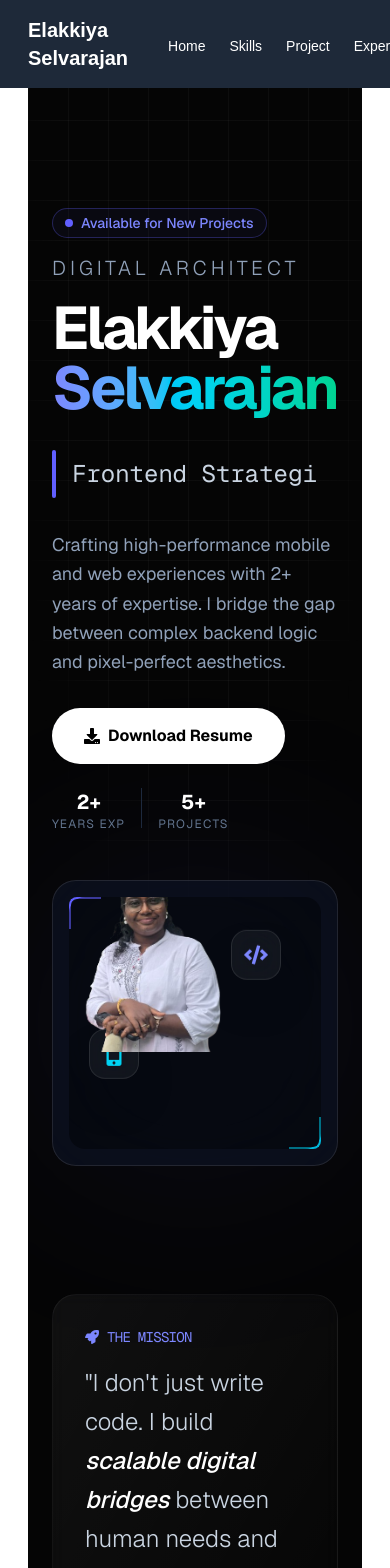
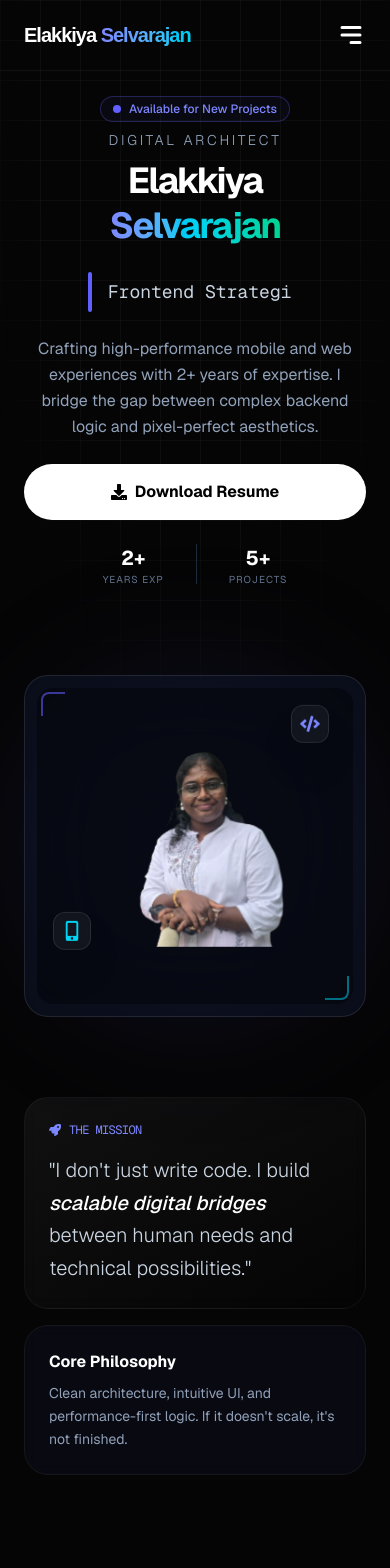
Before and after one commit to Elakkiya-S-28/portfolio_web, a Next.js app: page /Main in a window 390 px wide. Shown: the top 1568 px of the page. Built offline with nearby package versions, Linux system fonts and the light colour scheme.

Commit message:
Resolved mobile View

```diff
--- a/src/app/Main/page.tsx
+++ b/src/app/Main/page.tsx
@@ -1,25 +1,36 @@
 "use client";
-import  Contacts  from "@/container/Main/Contacts/page";
+import React, { useEffect, useState } from "react";
+import { motion, AnimatePresence } from "framer-motion";
+import { HiMenuAlt3, HiX } from "react-icons/hi"; // Install react-icons
+
+import Contacts from "@/container/Main/Contacts/page";
 import Experience from "@/container/Main/Experience/page";
 import Home from "@/container/Main/Home/page";
 import Project from "@/container/Main/Project/page";
 import { Skills } from "@/container/Main/Skills/page";
-import { useEffect, useState } from "react";
 
 export default function Main() {
   const [showNav, setShowNav] = useState(true);
   const [lastScrollY, setLastScrollY] = useState(0);
+  const [isMobileMenuOpen, setIsMobileMenuOpen] = useState(false);
+
+  const navLinks = [
+    { name: "Home", href: "#home" },
+    { name: "Skills", href: "#skills" },
+    { name: "Projects", href: "#project" },
+    { name: "Experience", href: "#experience" },
+    { name: "Contact", href: "#contacts" },
+  ];
 
   useEffect(() => {
     const handleScroll = () => {
       const currentScrollY = window.scrollY;
-
       if (currentScrollY > lastScrollY && currentScrollY > 80) {
         setShowNav(false);
+        setIsMobileMenuOpen(false); // Close menu on scroll
       } else {
         setShowNav(true);
       }
-
       setLastScrollY(currentScrollY);
     };
 
@@ -28,66 +39,109 @@ export default function Main() {
   }, [lastScrollY]);
 
   return (
-    <div className="relative">
-      <div
-        className={`fixed top-0 z-50 w-full flex justify-between items-center pt-4
-        transition-transform duration-300 ease-in-out bg-gray-800 pb-4
-        ${showNav ? "translate-y-0" : "-translate-y-full"}`}
+    <div className="bg-[#050505] min-h-screen selection:bg-indigo-500/30">
+      {/* NAVIGATION BAR */}
+      <nav
+        className={`fixed top-0 z-[100] w-full transition-all duration-300 border-b border-white/5
+        ${showNav ? "translate-y-0" : "-translate-y-full"}
+        ${lastScrollY > 20 ? "bg-black/80 backdrop-blur-xl py-3" : "bg-transparent py-5"}`}
       >
-        <h1 className=" text-xl text-white font-bold px-7">
-          Elakkiya Selvarajan
-        </h1>
+        <div className="max-w-7xl mx-auto px-6 flex justify-between items-center">
+          {/* LOGO */}
+          <motion.h1
+            initial={{ opacity: 0 }}
+            animate={{ opacity: 1 }}
+            className="text-xl md:text-2xl font-bold tracking-tighter text-white"
+          >
+            Elakkiya <span className="text-transparent bg-clip-text bg-gradient-to-r from-indigo-400 to-cyan-400">Selvarajan</span>
+          </motion.h1>
 
-        <h3 className="text-xl text-white pr-7">
+          {/* DESKTOP NAV */}
+          <div className="hidden md:flex items-center gap-1">
+            {navLinks.map((link) => (
               <a
-            href="#home"
-            className="px-3 py-2 rounded-md text-sm font-medium hover:bg-gray-700"
+                key={link.name}
+                href={link.href}
+                className="px-4 py-2 text-sm font-medium text-slate-400 hover:text-white transition-colors relative group"
               >
-            Home
+                {link.name}
+                <span className="absolute bottom-0 left-0 w-0 h-[2px] bg-gradient-to-r from-indigo-400 to-cyan-400 transition-all group-hover:w-full" />
               </a>
+            ))}
+          </div>
+
+          {/* MOBILE TOGGLE */}
+          <button
+            className="md:hidden text-white text-3xl"
+            onClick={() => setIsMobileMenuOpen(!isMobileMenuOpen)}
+          >
+            {isMobileMenuOpen ? <HiX /> : <HiMenuAlt3 />}
+          </button>
+        </div>
+
+        {/* MOBILE MENU OVERLAY */}
+        <AnimatePresence>
+          {isMobileMenuOpen && (
+            <motion.div
+              initial={{ opacity: 0, height: 0 }}
+              animate={{ opacity: 1, height: "auto" }}
+              exit={{ opacity: 0, height: 0 }}
+              className="md:hidden bg-black/95 backdrop-blur-2xl border-b border-white/10 overflow-hidden"
+            >
+              <div className="flex flex-col p-6 gap-4">
+                {navLinks.map((link) => (
                   <a
-            href="#skills"
-            className="px-3 py-2 rounded-md text-sm font-medium hover:bg-gray-700"
+                    key={link.name}
+                    href={link.href}
+                    onClick={() => setIsMobileMenuOpen(false)}
+                    className="text-2xl font-semibold text-slate-300 hover:text-indigo-400 transition-colors"
                   >
-            Skills
+                    {link.name}
                   </a>
-          <a
-            href="#project"
-            className="px-3 py-2 rounded-md text-sm font-medium hover:bg-gray-700"
-          >
-            Project
-          </a>
-           <a
-            href="#experience"
-            className="px-3 py-2 rounded-md text-sm font-medium hover:bg-gray-700"
-          >
-            Experience
-          </a>
-          <a
-            href="#contacts"
-            className="px-3 py-2 rounded-md text-sm font-medium hover:bg-gray-700"
-          >
-            Contacts
-          </a>
-        </h3>
+                ))}
               </div>
-      <section id="home" className="min-h-screen px-7 pt-20">
+            </motion.div>
+          )}
+        </AnimatePresence>
+      </nav>
+
+      {/* SECTIONS */}
+      <main className="relative">
+        <section id="home" className="scroll-mt-20">
           <Home />
         </section>
 
-      <section id="skills" className="min-h-screen px-7 pt-20">
+        <section id="skills" className="scroll-mt-20 py-20">
+          <div className="max-w-7xl mx-auto px-6">
             <Skills />
-      </section>
-      <section id="project" className="min-h-screen px-7 pt-20">
-        <Project />
-      </section>
-      <section id="experience" className="min-h-screen px-7 pt-20">
-        <Experience />
+          </div>
         </section>
 
-      <section id="contacts" className="min-h-screen px-7 pt-20">
+        <section id="project" className="scroll-mt-20 py-20">
+          <div className="max-w-7xl mx-auto px-6">
+            <Project />
+          </div>
+        </section>
+
+        <section id="experience" className="scroll-mt-20 py-20">
+          <div className="max-w-7xl mx-auto px-6">
+            <Experience />
+          </div>
+        </section>
+
+        <section id="contacts" className="scroll-mt-20 py-20 bg-gradient-to-b from-transparent to-indigo-500/5">
+          <div className="max-w-7xl mx-auto px-6">
             <Contacts />
+          </div>
         </section>
+      </main>
+
+      {/* GLOBAL SMOOTH SCROLL HACK */}
+      <style jsx global>{`
+        html {
+          scroll-behavior: smooth;
+        }
+      `}</style>
     </div>
   );
 }
--- a/src/component/HomeImage/page.tsx
+++ b/src/component/HomeImage/page.tsx
@@ -1,38 +1,35 @@
 export default function HomeImage() {
   return (
-    <div className="relative w-[550px] h-[520px] overflow-hidden">
-      {/* <span
-        className="absolute top-5 left-15 text-[160px] text-[#F26B4F] select-none"
-        style={{
-          WebkitTextStroke: "3px #F26B4F",
-          color: "transparent",
-          opacity: 0.8,
-        }}
-      >
-        &lt;
-      </span>
+    /*
+       1. Changed fixed w-[550px] to w-full.
+       2. Used aspect-square to maintain a consistent shape.
+       3. Added flex centering to make sure the image stays in the middle on mobile.
+    */
+    <div className="relative w-full h-full min-h-[300px] md:w-[550px] md:h-[520px] flex items-center justify-center overflow-hidden">
 
-      <div className="absolute inset-0 flex items-center justify-center">
-        <div className="w-[300px] h-[300px] rounded-full border-[15px] border-[#F26B4F] opacity-80 mask-b-from-5% mask-b-to-90%"></div>
-      </div> */}
-
+      {/*
+         IMAGE ADJUSTMENTS:
+         - Mobile: w-[90%] (stays inside container), relative (centered), top-0
+         - Desktop (md): w-[400px], absolute position with your specific offsets
+      */}
       <img
         src="/Image/homeimage.png"
         alt="Profile"
-        className="absolute top-25 right-20 w-[400px] h-auto object-contain z-10"
+        className="
+          relative z-10 object-contain transition-transform duration-500 mr-12
+          w-[85%] h-auto top-0            /* Mobile defaults */
+          md:absolute md:w-[400px] md:top-25 md:right-15 /* Desktop overrides */
+          group-hover:scale-105           /* Hover effect from parent group */
+        "
       />
 
-      {/* <div className="relative">
-        <span
-          className="absolute top-70 left-95 text-[160px] text-[#F26B4F] border outline select-none"
-          style={{
-            WebkitTextStroke: "3px #F26B4F",
-            color: "transparent",
-            opacity: 0.8,
-          }}
-        >
-          &gt;
-        </span>
+      {/*
+          DECORATIVE BACKGROUND ELEMENTS (Optional/Refined)
+          If you want to keep the circle/background icons,
+          scale them down for mobile so they don't cause overflow.
+      */}
+      {/* <div className="absolute inset-0 flex items-center justify-center opacity-20 md:opacity-40">
+        <div className="w-[250px] h-[250px] md:w-[350px] md:h-[350px] rounded-full border-[10px] md:border-[15px] border-indigo-500/30" />
       </div> */}
     </div>
   );
--- a/src/container/Main/Home/page.tsx
+++ b/src/container/Main/Home/page.tsx
@@ -32,29 +32,30 @@ export default function Home() {
   };
 
   return (
-    <div className="relative min-h-screen bg-[#050505] text-slate-200 overflow-hidden font-sans">
-      {/* 1. UNIQUE BACKGROUND: THE INTERACTIVE GRID */}
+    <div className="relative min-h-screen bg-[#050505] text-slate-200 overflow-x-hidden font-sans">
+      {/* 1. BACKGROUND */}
       <div className="absolute inset-0 z-0">
         <div className="absolute inset-0 bg-[linear-gradient(to_right,#80808012_1px,transparent_1px),linear-gradient(to_bottom,#80808012_1px,transparent_1px)] bg-[size:40px_40px] [mask-image:radial-gradient(ellipse_60%_50%_at_50%_0%,#000_70%,transparent_100%)]" />
+        {/* Only show mouse glow on desktop to save mobile performance */}
         <motion.div
-          className="absolute inset-0 z-0 opacity-30 pointer-events-none"
+          className="hidden md:block absolute inset-0 z-0 opacity-30 pointer-events-none"
           style={{
             background: `radial-gradient(600px circle at ${dx}px ${dy}px, rgba(99, 102, 241, 0.15), transparent 80%)`,
           }}
         />
       </div>
 
-      <main className="relative z-10 max-w-7xl mx-auto px-6 pt-32 pb-20">
+      <main className="relative z-10 max-w-7xl mx-auto px-6 pt-24 md:pt-32 pb-20">
         <div className="grid grid-cols-1 lg:grid-cols-12 gap-12 items-center">
 
           {/* LEFT COLUMN: HERO CONTENT */}
           <motion.div
-            initial={{ opacity: 0, x: -50 }}
-            animate={{ opacity: 1, x: 0 }}
+            initial={{ opacity: 0, y: 20 }}
+            animate={{ opacity: 1, y: 0 }}
             transition={{ duration: 0.8 }}
-            className="lg:col-span-7 space-y-8"
+            className="lg:col-span-7 space-y-6 md:space-y-8 text-center lg:text-left"
           >
-            <div className="inline-flex items-center gap-2 px-3 py-1 rounded-full border border-indigo-500/30 bg-indigo-500/5 text-indigo-400 text-sm font-medium mb-4">
+            <div className="inline-flex items-center gap-2 px-3 py-1 rounded-full border border-indigo-500/30 bg-indigo-500/5 text-indigo-400 text-xs md:text-sm font-medium mb-2">
               <span className="relative flex h-2 w-2">
                 <span className="animate-ping absolute inline-flex h-full w-full rounded-full bg-indigo-400 opacity-75"></span>
                 <span className="relative inline-flex rounded-full h-2 w-2 bg-indigo-500"></span>
@@ -62,11 +63,11 @@ export default function Home() {
               Available for New Projects
             </div>
 
-            <div className="space-y-4">
-              <h2 className="text-xl md:text-2xl font-light text-slate-400 tracking-[0.2em] uppercase">
+            <div className="space-y-2 md:space-y-4">
+              <h2 className="text-sm md:text-xl font-light text-slate-400 tracking-[0.2em] uppercase">
                 Digital Architect
               </h2>
-              <h1 className="text-6xl md:text-8xl font-bold tracking-tighter text-white leading-none">
+              <h1 className="text-4xl sm:text-6xl md:text-7xl lg:text-8xl font-bold tracking-tighter text-white leading-tight md:leading-none">
                 Elakkiya <br />
                 <span className="text-transparent bg-clip-text bg-gradient-to-r from-indigo-400 via-cyan-400 to-emerald-400">
                   Selvarajan
@@ -74,106 +75,106 @@ export default function Home() {
               </h1>
             </div>
 
-            <div className="flex items-center gap-4 h-12">
+            <div className="flex items-center justify-center lg:justify-start gap-4 h-10 md:h-12">
               <div className="w-1 bg-indigo-500 h-full rounded-full" />
               <TypeAnimation
                 sequence={["React Native Expert", 2000, "Frontend Strategist", 2000, "UI/UX Developer", 2000]}
                 wrapper="span"
                 speed={50}
-                className="text-2xl md:text-3xl font-mono text-slate-300"
+                className="text-lg sm:text-2xl md:text-3xl font-mono text-slate-300"
                 repeat={Infinity}
               />
             </div>
 
-            <p className="max-w-xl text-lg text-slate-400 leading-relaxed">
+            <p className="max-w-xl mx-auto lg:mx-0 text-base md:text-lg text-slate-400 leading-relaxed">
               Crafting high-performance mobile and web experiences with 2+ years of expertise.
               I bridge the gap between complex backend logic and pixel-perfect aesthetics.
             </p>
 
-            <div className="flex flex-wrap gap-6 items-center">
+            <div className="flex flex-col sm:flex-row items-center justify-center lg:justify-start gap-6">
               <motion.button
                 onClick={handleDownload}
                 whileHover={{ scale: 1.05 }}
                 whileTap={{ scale: 0.95 }}
-                className="relative group px-8 py-4 bg-white text-black font-bold rounded-full overflow-hidden transition-all"
+                className="w-full sm:w-auto relative group px-8 py-4 bg-white text-black font-bold rounded-full overflow-hidden transition-all"
               >
                 <div className="absolute inset-0 bg-gradient-to-r from-indigo-500 to-cyan-500 opacity-0 group-hover:opacity-100 transition-opacity" />
-                <span className="relative z-10 flex items-center gap-2 group-hover:text-white transition-colors">
+                <span className="relative z-10 flex items-center justify-center gap-2 group-hover:text-white transition-colors">
                   <FaDownload /> Download Resume
                 </span>
               </motion.button>
 
-              <div className="flex gap-4 text-slate-500">
-                <div className="flex flex-col items-center">
+              <div className="flex gap-8 text-slate-500">
+                <div className="flex flex-col items-center lg:items-start">
                   <span className="text-white font-bold text-xl">2+</span>
-                  <span className="text-xs uppercase tracking-widest">Years Exp</span>
+                  <span className="text-[10px] uppercase tracking-widest">Years Exp</span>
                 </div>
                 <div className="w-[1px] h-10 bg-slate-800" />
-                <div className="flex flex-col items-center">
+                <div className="flex flex-col items-center lg:items-start">
                   <span className="text-white font-bold text-xl">5+</span>
-                  <span className="text-xs uppercase tracking-widest">Projects</span>
+                  <span className="text-[10px] uppercase tracking-widest">Projects</span>
                 </div>
               </div>
             </div>
           </motion.div>
 
-          {/* RIGHT COLUMN: THE "BLUEPRINT" IMAGE */}
+          {/* RIGHT COLUMN: IMAGE SECTION */}
           <motion.div
-            initial={{ opacity: 0, scale: 0.8 }}
+            initial={{ opacity: 0, scale: 0.9 }}
             animate={{ opacity: 1, scale: 1 }}
             transition={{ duration: 1 }}
-            className="lg:col-span-5 relative"
+            className="lg:col-span-5 relative mt-10 lg:mt-0"
           >
-            <div className="relative z-10 aspect-square rounded-3xl overflow-hidden border border-white/10 bg-slate-900/50 backdrop-blur-3xl p-4 group">
-              {/* Decorative Tech Corners */}
-              <div className="absolute top-0 left-0 w-8 h-8 border-t-2 border-l-2 border-indigo-500 m-4 rounded-tl-lg" />
-              <div className="absolute bottom-0 right-0 w-8 h-8 border-b-2 border-r-2 border-cyan-500 m-4 rounded-br-lg" />
+            <div className="relative z-10 aspect-square max-w-[400px] mx-auto lg:max-w-none rounded-3xl overflow-hidden border border-white/10 bg-slate-900/50 backdrop-blur-3xl p-3 md:p-4 group">
+              <div className="absolute top-0 left-0 w-6 h-6 border-t-2 border-l-2 border-indigo-500 m-4 rounded-tl-lg" />
+              <div className="absolute bottom-0 right-0 w-6 h-6 border-b-2 border-r-2 border-cyan-500 m-4 rounded-br-lg" />
 
               <div className="relative h-full w-full rounded-2xl overflow-hidden bg-black/40 flex items-center justify-center">
-                <HomeImage />
+                <div className="lg:col-span-5 relative flex items-center justify-center">
+                  <HomeImage />
+                </div>
 
-                {/* Floating Skill Badges */}
+                {/* Mobile: Smaller skill badges */}
                 <motion.div
                   animate={{ y: [0, -10, 0] }}
                   transition={{ duration: 3, repeat: Infinity }}
-                  className="absolute top-10 right-10 p-3 bg-white/5 backdrop-blur-md border border-white/10 rounded-2xl shadow-2xl"
+                  className="absolute top-6 right-6 p-2 md:p-3 bg-white/5 backdrop-blur-md border border-white/10 rounded-xl md:rounded-2xl shadow-2xl"
                 >
-                  <FaCode className="text-indigo-400 text-2xl" />
+                  <FaCode className="text-indigo-400 text-xl md:text-2xl" />
                 </motion.div>
                 <motion.div
                   animate={{ y: [0, 10, 0] }}
                   transition={{ duration: 4, repeat: Infinity, delay: 1 }}
-                  className="absolute bottom-20 left-5 p-3 bg-white/5 backdrop-blur-md border border-white/10 rounded-2xl shadow-2xl"
+                  className="absolute bottom-16 left-4 p-2 md:p-3 bg-white/5 backdrop-blur-md border border-white/10 rounded-xl md:rounded-2xl shadow-2xl"
                 >
-                  <FaMobileAlt className="text-cyan-400 text-2xl" />
+                  <FaMobileAlt className="text-cyan-400 text-xl md:text-2xl" />
                 </motion.div>
               </div>
             </div>
-
-            {/* Background Glow */}
-            <div className="absolute inset-0 bg-indigo-500/20 blur-[120px] rounded-full -z-10 animate-pulse" />
+            {/* Glow effect - smaller on mobile */}
+            <div className="absolute inset-0 bg-indigo-500/20 blur-[80px] md:blur-[120px] rounded-full -z-10 animate-pulse" />
           </motion.div>
         </div>
 
-        {/* BOTTOM SECTION: THE BENTO DESCRIPTION */}
+        {/* BOTTOM SECTION: BENTO DESCRIPTION */}
         <motion.div
-          initial={{ opacity: 0, y: 50 }}
+          initial={{ opacity: 0, y: 30 }}
           whileInView={{ opacity: 1, y: 0 }}
           viewport={{ once: true }}
-          className="mt-32 grid grid-cols-1 md:grid-cols-3 gap-6"
+          className="mt-20 md:mt-32 grid grid-cols-1 md:grid-cols-3 gap-4 md:gap-6"
         >
-          <div className="md:col-span-2 p-8 rounded-3xl border border-white/5 bg-gradient-to-br from-white/5 to-transparent backdrop-blur-sm">
-            <h3 className="text-indigo-400 font-mono mb-4 text-sm tracking-tighter flex items-center gap-2">
+          <div className="md:col-span-2 p-6 md:p-8 rounded-3xl border border-white/5 bg-gradient-to-br from-white/5 to-transparent backdrop-blur-sm">
+            <h3 className="text-indigo-400 font-mono mb-4 text-xs md:text-sm tracking-tighter flex items-center gap-2">
               <FaRocket /> THE MISSION
             </h3>
-            <p className="text-2xl text-slate-300 font-light leading-relaxed">
-              "I don't just write code. I build <span className="text-white font-medium italic">scalable digital bridges</span> between human needs and technical possibilities. Specializing in React Native for seamless mobility."
+            <p className="text-xl md:text-2xl text-slate-300 font-light leading-relaxed">
+              "I don't just write code. I build <span className="text-white font-medium italic">scalable digital bridges</span> between human needs and technical possibilities."
             </p>
           </div>
 
-          <div className="p-8 rounded-3xl border border-white/5 bg-indigo-500/5 backdrop-blur-sm flex flex-col justify-center">
+          <div className="p-6 md:p-8 rounded-3xl border border-white/5 bg-indigo-500/5 backdrop-blur-sm flex flex-col justify-center">
             <h4 className="text-white font-bold mb-2">Core Philosophy</h4>
-            <p className="text-slate-400 text-sm">
+            <p className="text-slate-400 text-sm leading-relaxed">
               Clean architecture, intuitive UI, and performance-first logic. If it doesn't scale, it's not finished.
             </p>
           </div>
```
Also changed, not shown: src/container/Main/Contacts/page.tsx (+24 -8 lines). Lines whose indentation alone changed are shown as unchanged.
